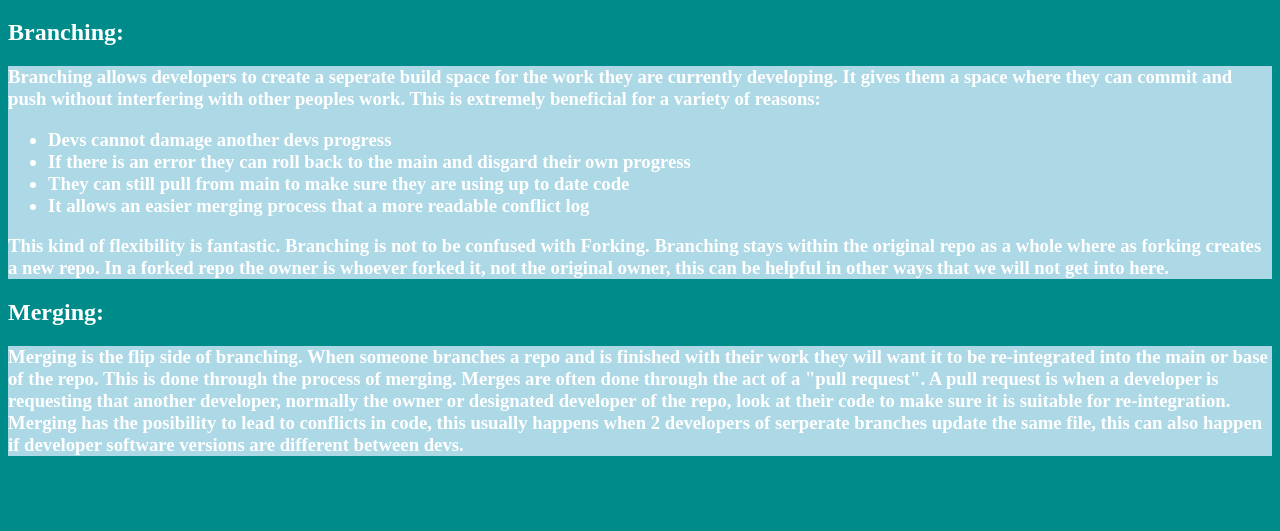
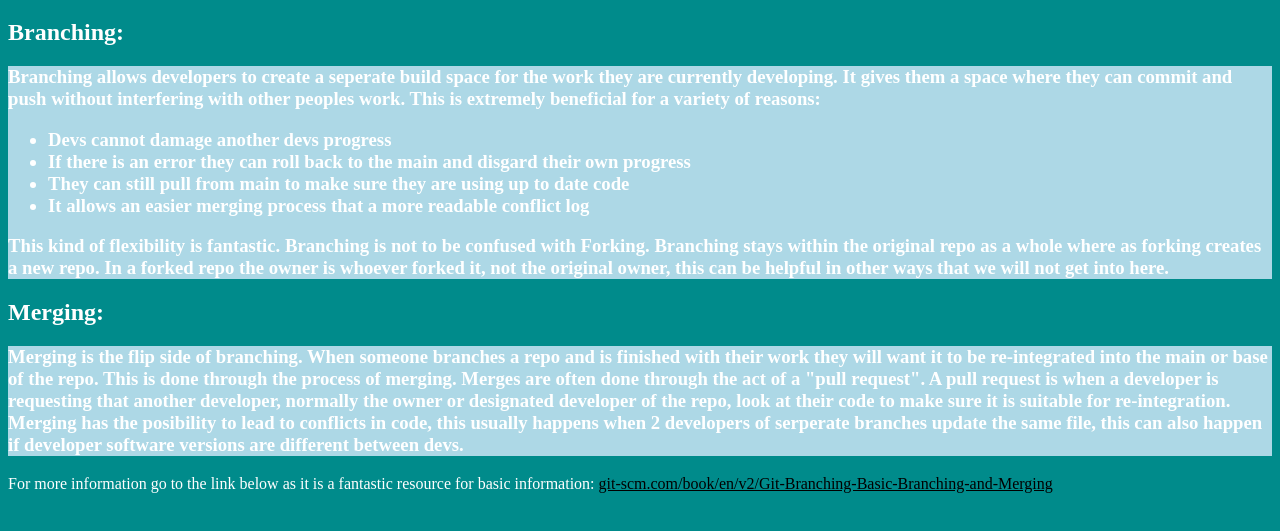
Before and after one commit to chanWright/DemoGroupRemoteColab-Git, a plain HTML site: page mergingBranching.html in a window 1280 px wide. Shown: the part 87-618 px from the top of the page. Drawn offline with Linux system fonts and the light colour scheme.

Commit message:
Included a helpful link to get more info

```diff
--- a/mergingBranching.html
+++ b/mergingBranching.html
@@ -40,5 +40,9 @@
 		A pull request is when a developer is requesting that another developer, normally the owner or designated developer of the repo, look at their code to make sure it is suitable for re-integration.
 		Merging has the posibility to lead to conflicts in code, this usually happens when 2 developers of serperate branches update the same file, this can also happen if developer software versions are different between devs.
 	</h3>
+	<p>
+		For more information go to the link below as it is a fantastic resource for basic information:
+		<a href="https://git-scm.com/book/en/v2/Git-Branching-Basic-Branching-and-Merging">git-scm.com/book/en/v2/Git-Branching-Basic-Branching-and-Merging</a>
+	</p>
 </body>
 </html>
```
